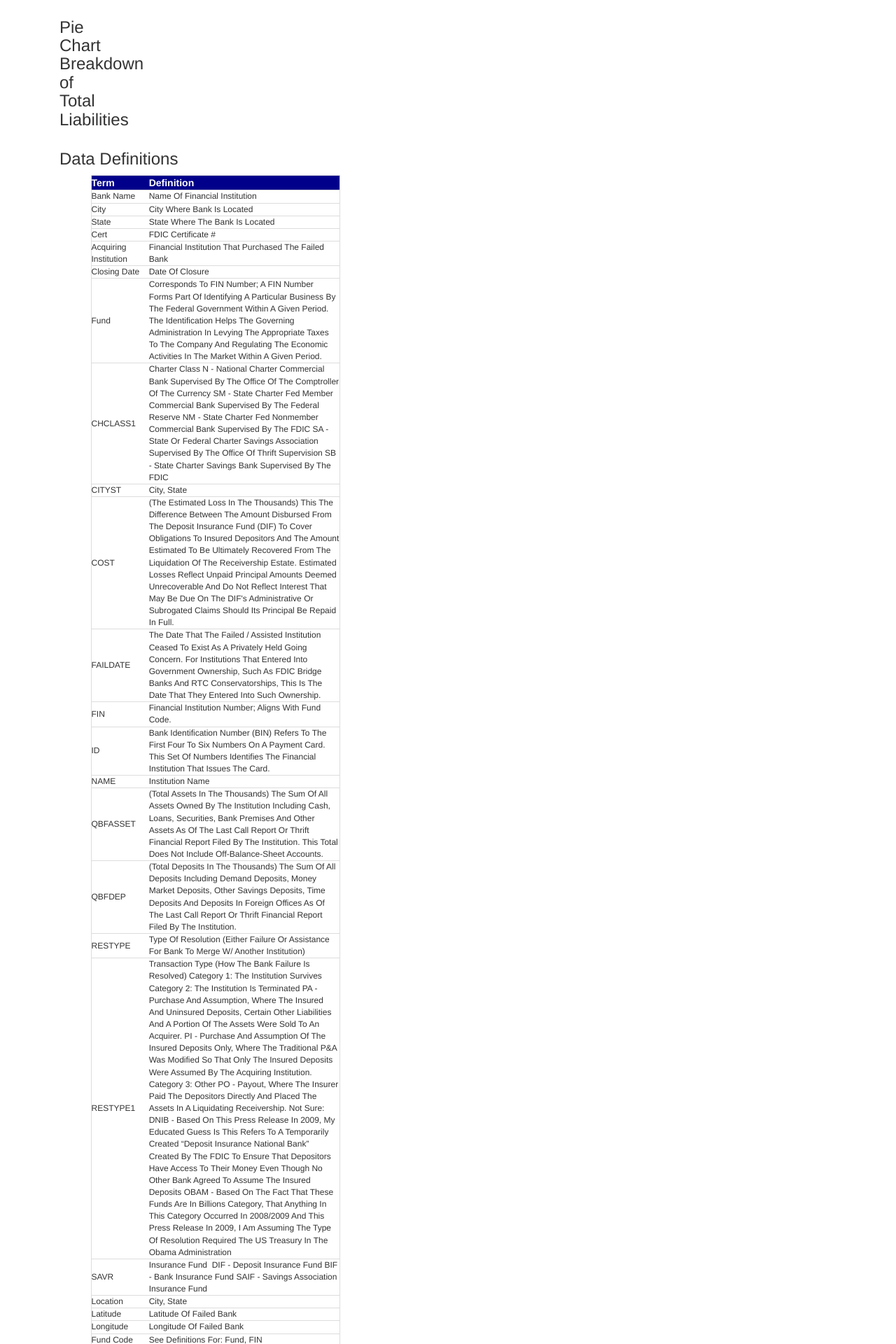
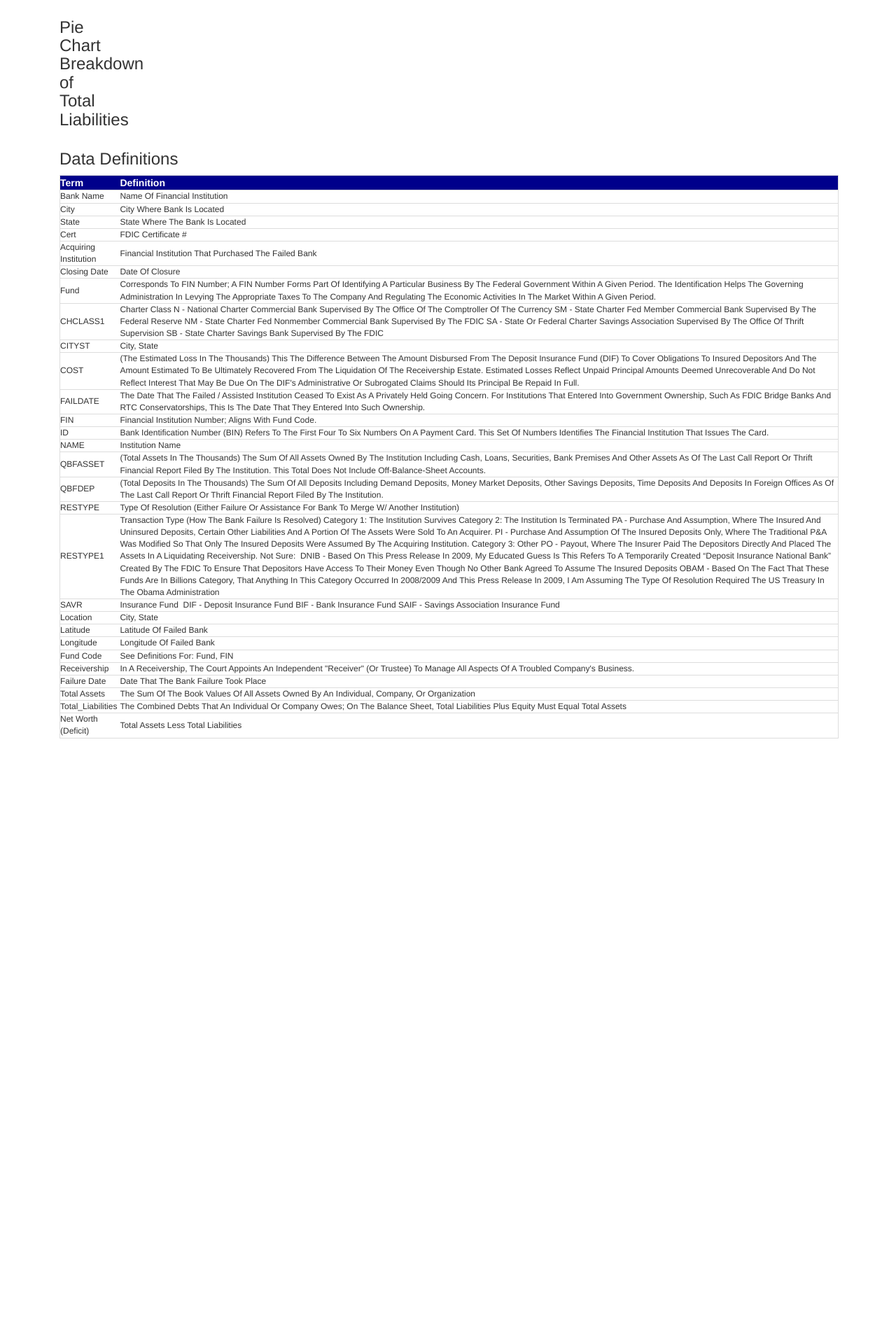
Before and after one commit to geyo/FDIC-Failed-Banks-Analysis, a Flask app: page / in a window 1280 px wide. Shown: the part 1107-3027 px from the top of the page at 70% size. After the commit the page ends 2162 px from the top, so only its background shows below. Run offline with Flask 3, Linux system fonts and the light colour scheme; data that the repository does not hold is empty; some libraries are stand-ins or nearby versions.

Commit message:
Changed table width to 250%

```diff
--- a/static/css/table_style.css
+++ b/static/css/table_style.css
@@ -4,7 +4,7 @@ body {
   }
 
 table {
-  width: 80%;
+  width: 250%;
   margin: 0 auto;
   /* margin-left: -2px; */
 }
```
